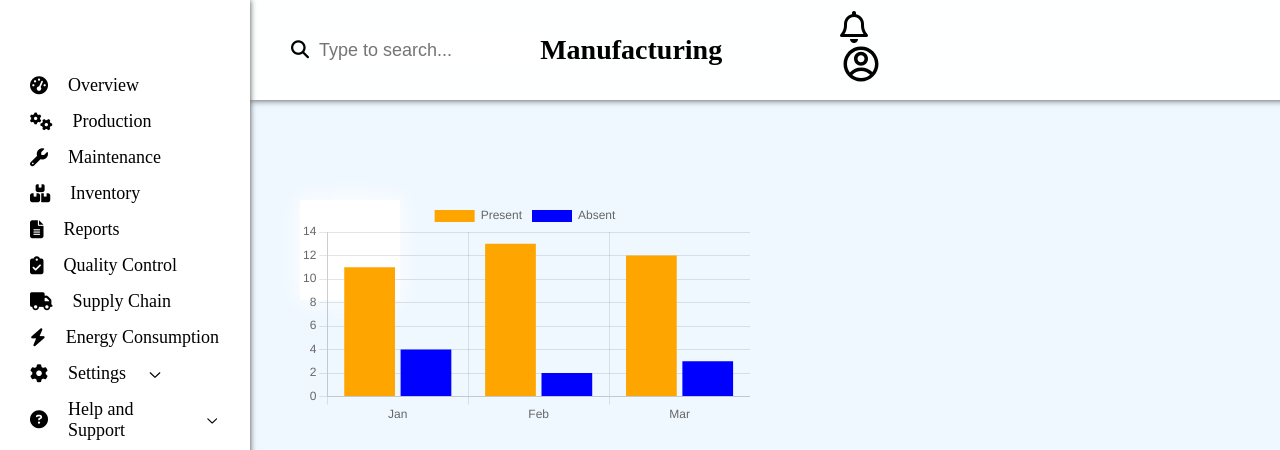
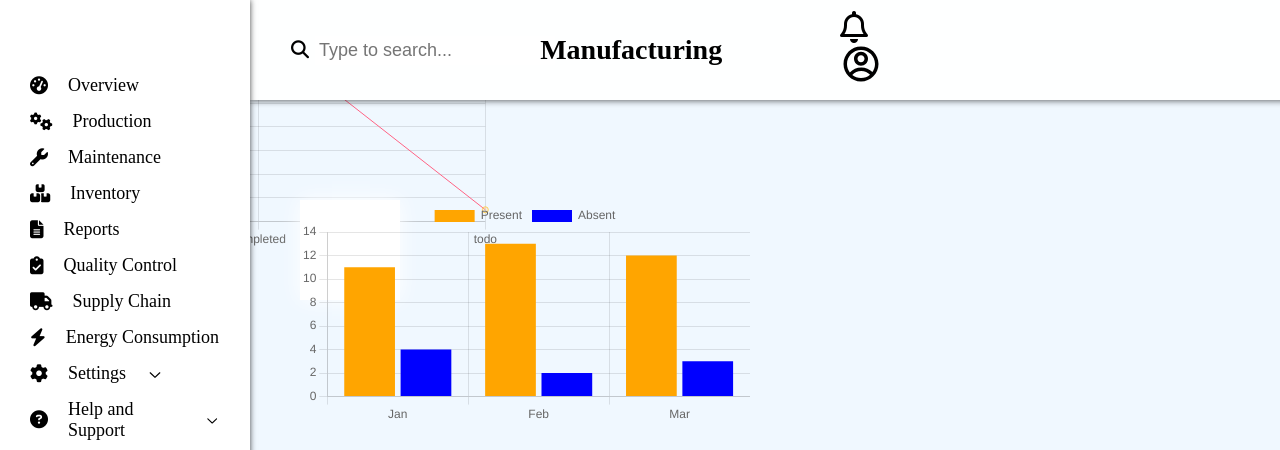
Before and after one commit to LansubTech2024/MES_Frontend, a React (Vite) app: page / in a window 1280 px wide. Shown: the top 450 px of the page. Built offline with nearby package versions, Linux system fonts and the light colour scheme.

Commit message:
changes in linechart

```diff
--- a/src/Components/Chart/Linechart.jsx
+++ b/src/Components/Chart/Linechart.jsx
@@ -1,36 +1,45 @@
-// import React from 'react'
-// import {
-//     Chart as ChartJS, ArcElement, Legend,Tooltip
-// }from'chart.js';
-// import {Line} from'react-chartjs-2';
-// ChartJS.register(ArcElement,Legend,Tooltip)
+import React from 'react'
+import {
+    Chart as ChartJS,
+LineElement,
+CategoryScale,//x axis
+LinearScale,//y axis
+PointElement
+}from'chart.js';
+import {Line} from'react-chartjs-2';
+ChartJS.register(
+LineElement,
+CategoryScale,
+LinearScale,
+PointElement
+)
 
-// const data={
-//   labels:["inprogress","completed","todo"],
-//   datasets:[
-//     {
-//       label: "Assignment Completion",
-//       data: [10,20,5],
-//       backgroundColor: [
-//         "rgba(255.99,132,0.2)",
-//         "rgba(54,162,235,0.2)",
-//         "rgba(255,206,86,0.2)",
-//       ],
-//       borderColor:[
-//         "rgba(255,99,132,1)",
-//         "rgba(54,162,235,1)",
-//         "rgba(255,206,86,1)",
-//       ],
-//       borderWidth:1
-//     },
-//   ],
-// };
+const data={
+  labels:["inprogress","completed","todo"],
+  datasets:[
+    {
+      label: "Assignment Completion",
+      data: [10,20,5],
+      backgroundColor: [
+        "rgba(255.99,132,0.2)",
+        "rgba(54,162,235,0.2)",
+        "rgba(255,206,86,0.2)",
+      ],
+      borderColor:[
+        "rgba(255,99,132,1)",
+        "rgba(54,162,235,1)",
+        "rgba(255,206,86,1)",
+      ],
+      borderWidth:1
+    },
+  ],
+};
 
-//  function Linechart() {
-//   return (
-//     <div style={{width:500,height:400}} >
-//     <Pie  data={data}/>
-//   </div>
-//   );
-// }
-// export default Piechart;
+ function Linechart() {
+  return (
+    <div style={{width:500,height:400}} >
+    <Line  data={data}/>
+  </div>
+  );
+}
+export default Linechart;
--- a/src/Pages/Home/Home.jsx
+++ b/src/Pages/Home/Home.jsx
@@ -4,6 +4,7 @@ import Header from "../../Components/Header/Header";
 import Sidebar from "../../Components/SideBar/Sidebar";
 import "./Home.css";
 import Piechart from "../../Components/Chart/Piechart";
+import Linechart from "../../Components/Chart/Linechart";
 
 const Home = () => {
   return (
@@ -18,6 +19,9 @@ const Home = () => {
           <div className="piechart">
             <Piechart/>
           </div>
+          <div>
+            <Linechart/>
+          </div>
         </div>
       </main>
     </>
```
